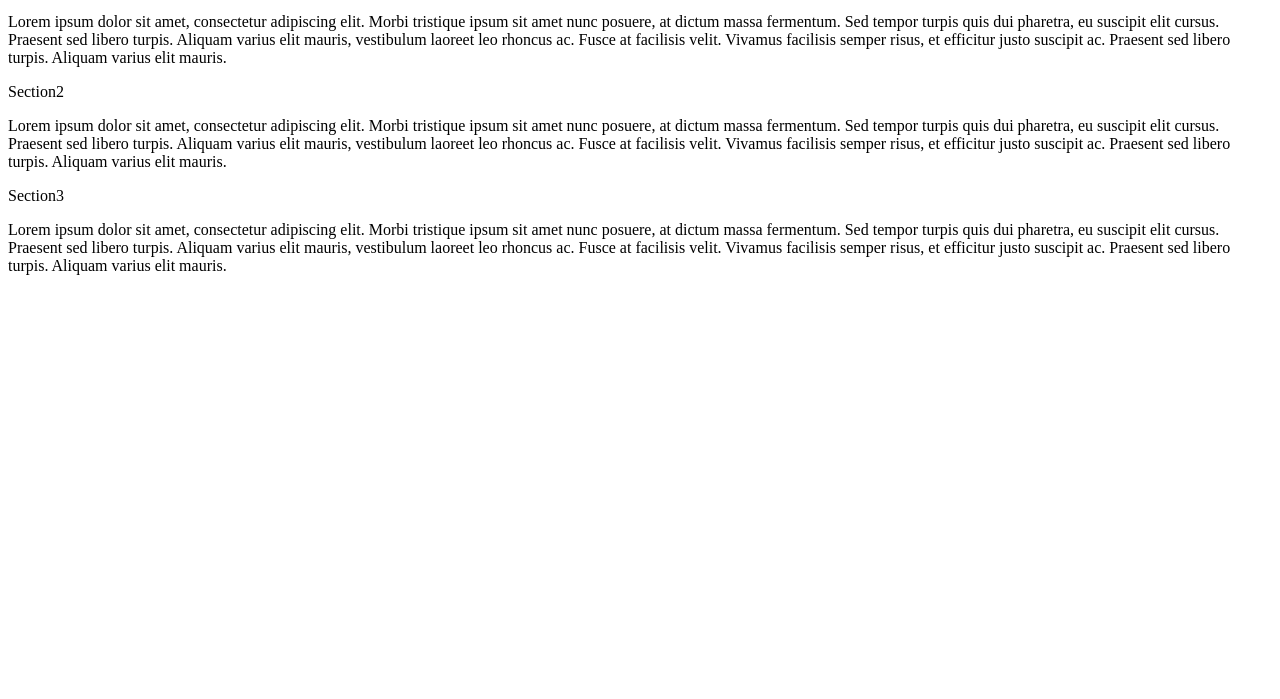
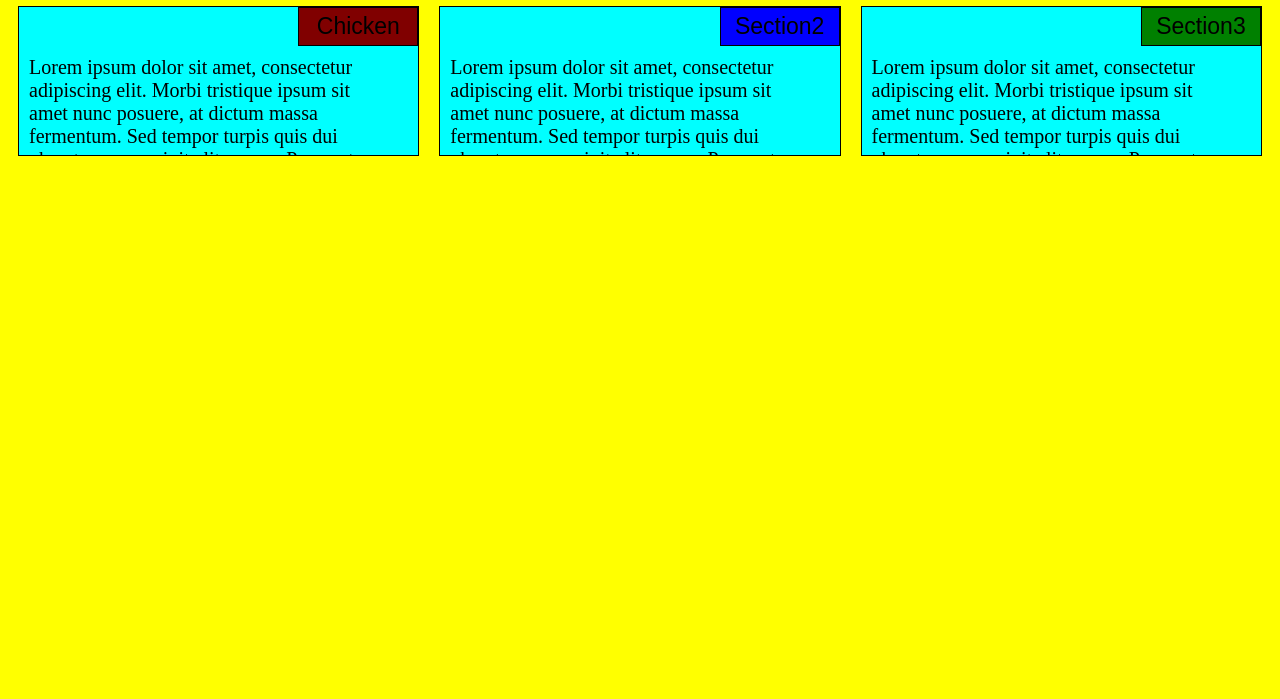
Before and after one commit to Sherykhan001/mod2_solution, a plain HTML site: page index.html in a window 1280 px wide. Shown: the part 101-800 px from the top of the page. Drawn offline with Linux system fonts and the light colour scheme; the site is published under a folder, as on GitHub Pages, so addresses that start at the root find nothing.

Commit message:
Final commit

```diff
--- a/index.html
+++ b/index.html
@@ -3,7 +3,7 @@
 <head>
 	<meta charset="utf-8">
 	<meta name="viewport" content="width=device-width, initial-scale=1">
-	<link rel="stylesheet" type="text/css" href="/css/style1.css">
+	<link rel="stylesheet" type="text/css" href="css/style1.css">
 
 	<title>My first Assignment</title>
 </head>
```
